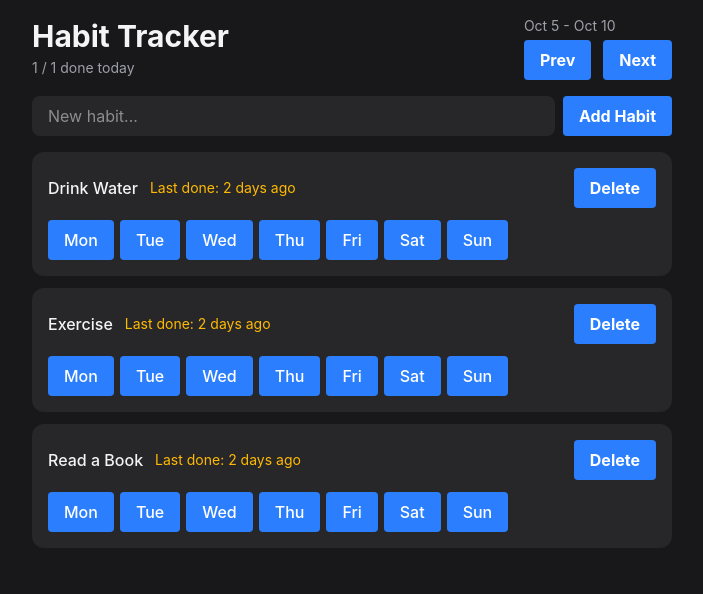
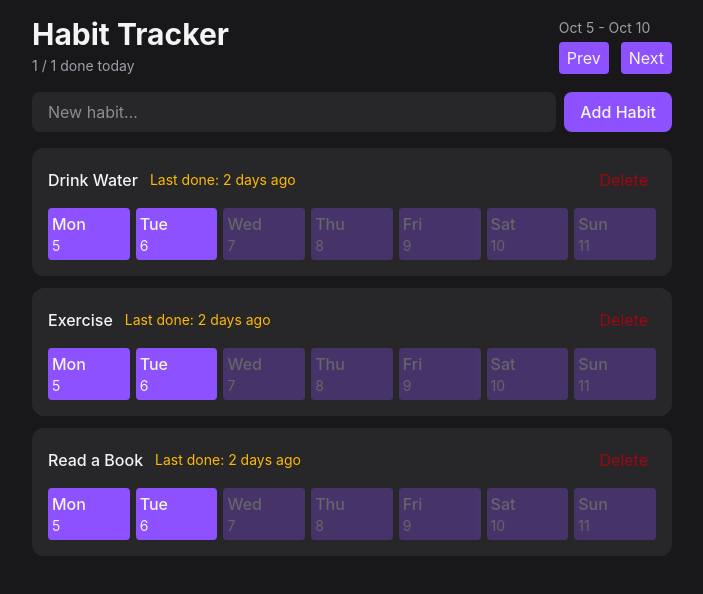
Before and after one commit to cedd15/habit-tracker-react, a React (Vite) app: page / in a window 1280 px wide. Shown: the top 594 px of the page, without its empty margins (288-991 px from the left). Built offline with nearby package versions, Linux system fonts and the light colour scheme.

Commit message:
Stylize habit items

```diff
--- a/package.json
+++ b/package.json
@@ -14,6 +14,7 @@
     "date-fns": "^4.4.0",
     "react": "^19.2.8",
     "react-dom": "^19.2.8",
+    "tailwind-merge": "^3.7.0",
     "tailwindcss": "^4.3.3"
   },
   "devDependencies": {
--- a/src/components/Button.tsx
+++ b/src/components/Button.tsx
@@ -1,11 +1,28 @@
-import type { ReactNode } from "react";
+import type { ComponentProps } from "react";
+import { twMerge } from "tailwind-merge";
+
+type Variant = "primary" | "secondary" | "danger";
 
 type ButtonProps = {
-    children: ReactNode;
-};
+    variant: Variant;
+} & ComponentProps<"button">;
 
-export function Button(props: ButtonProps) {
-    return <button className="bg-blue-500 hover:bg-blue-700 text-white font-bold py-2 px-4 rounded disabled:opacity-50 disabled:cursor-not-allowed">
-        {props.children}
-    </button>
+export function Button({ variant: variant, className, ...props }: ButtonProps) {
+
+    return <button {...props} className={twMerge(getVariantStyles(variant),
+        "transition-colors rounded px-2 py-1 disabled:opacity-30 disabled:cursor-not-allowed",
+        className)} />;
 }
+
+function getVariantStyles(variant: Variant) {
+    switch (variant) {
+        case "primary":
+            return "bg-violet-500 hover:bg-violet-700";
+        case "secondary":
+            return "bg-gray-500 hover:bg-gray-700";
+        case "danger":
+            return "hover:bg-red-800 text-red-800 hover:text-red-200";
+        default:
+            return "";
+    }
+}
--- a/src/components/HabitForm.tsx
+++ b/src/components/HabitForm.tsx
@@ -4,7 +4,7 @@ export function HabitForm() {
   return (
     <form className="flex gap-2">
         <input className="flex-1 rounded-lg bg-zinc-800 px-4 py-2 outline-none focus-visible:ring-2 focus-visible:ring-violet-500" placeholder="New habit..." />
-        <Button>Add Habit</Button>
+        <Button variant="primary" className="rounded-lg px-4 py-2 font-medium">Add Habit</Button>
     </form>
   )
 }
--- a/src/components/HabitItem.tsx
+++ b/src/components/HabitItem.tsx
@@ -1,4 +1,4 @@
-import { eachDayOfInterval, endOfWeek, format, startOfWeek } from "date-fns";
+import { eachDayOfInterval, endOfWeek, format, isFuture, startOfWeek } from "date-fns";
 import type { Habit } from "../types/Habit";
 import { Button } from "./Button";
 
@@ -19,12 +19,13 @@ export function HabitItem({ habit }: HabitItemProps) {
                     <span className="font-medium">{habit.name}</span>
                     <span className="text-sm text-amber-400">Last done: 2 days ago</span>
                 </div>
-                <Button>Delete</Button>
+                <Button variant="danger">Delete</Button>
             </div>
-            <div className="flex gap-1.5">
+            <div className="grid grid-cols-7 gap-1.5">
                 {visibleDates.map((date) => (
-                    <Button key={date.toISOString()}>
+                    <Button key={date.toISOString()} disabled={isFuture(date)} variant="primary" className="min-w-0 !px-1 flex flex-col">
                         <span className="font-medium">{format(date, "EEE")}</span>
+                        <span className="text-sm">{format(date, "d")}</span>
                     </Button>
                 ))}
             </div>
--- a/src/components/Header.tsx
+++ b/src/components/Header.tsx
@@ -11,8 +11,8 @@ export function Header() {
       <div className="flex flex-col gap-1">
         <span className="text-zinc-400 text-sm"> Oct 5 - Oct 10</span>
         <div className="flex items-center gap-3">
-          <Button>Prev</Button>
-          <Button>Next</Button>
+          <Button variant="primary">Prev</Button>
+          <Button variant="primary">Next</Button>
         </div>
       </div>
     </header>
```
Also changed, not shown: 1 other file (tests, documents, lock files or other folders).
